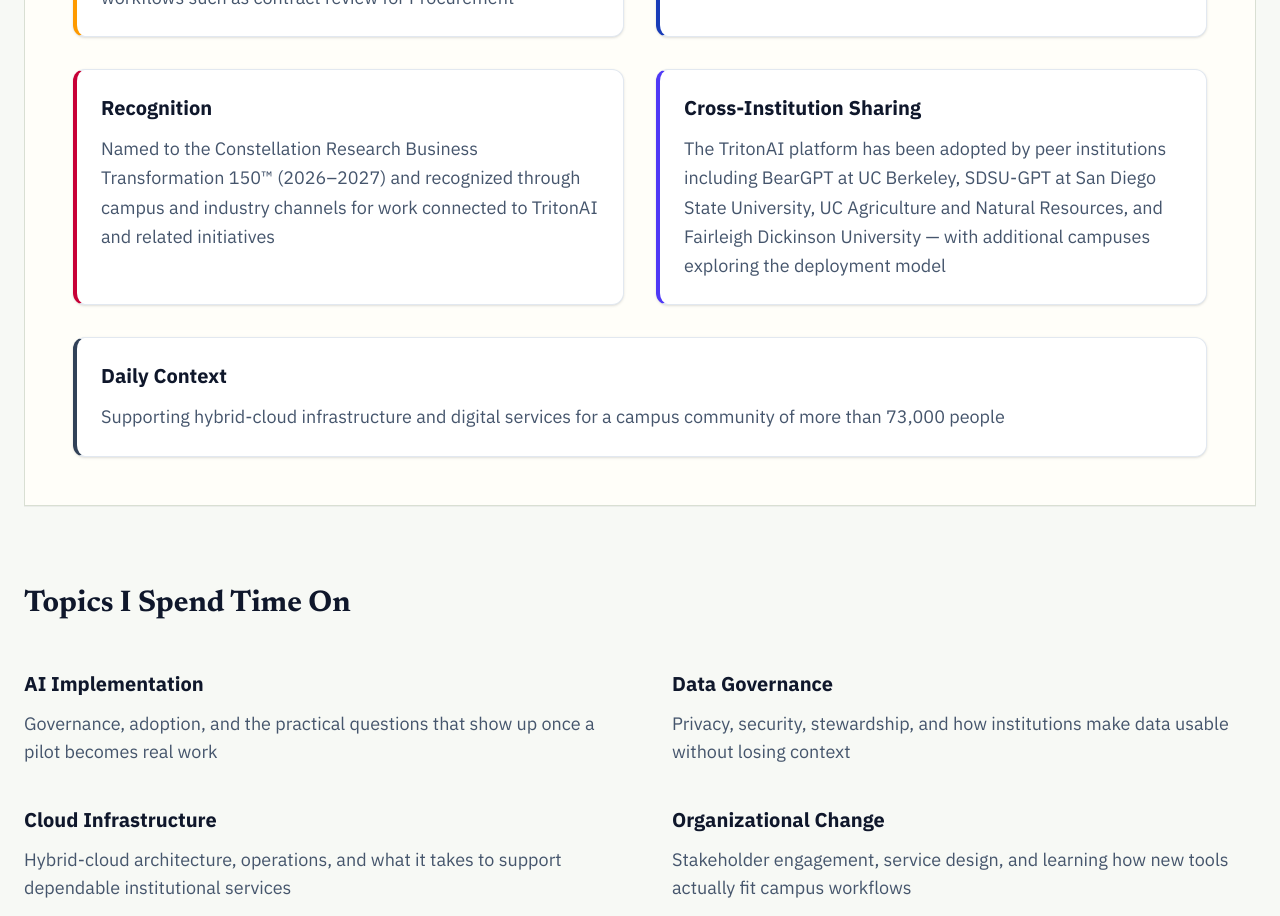
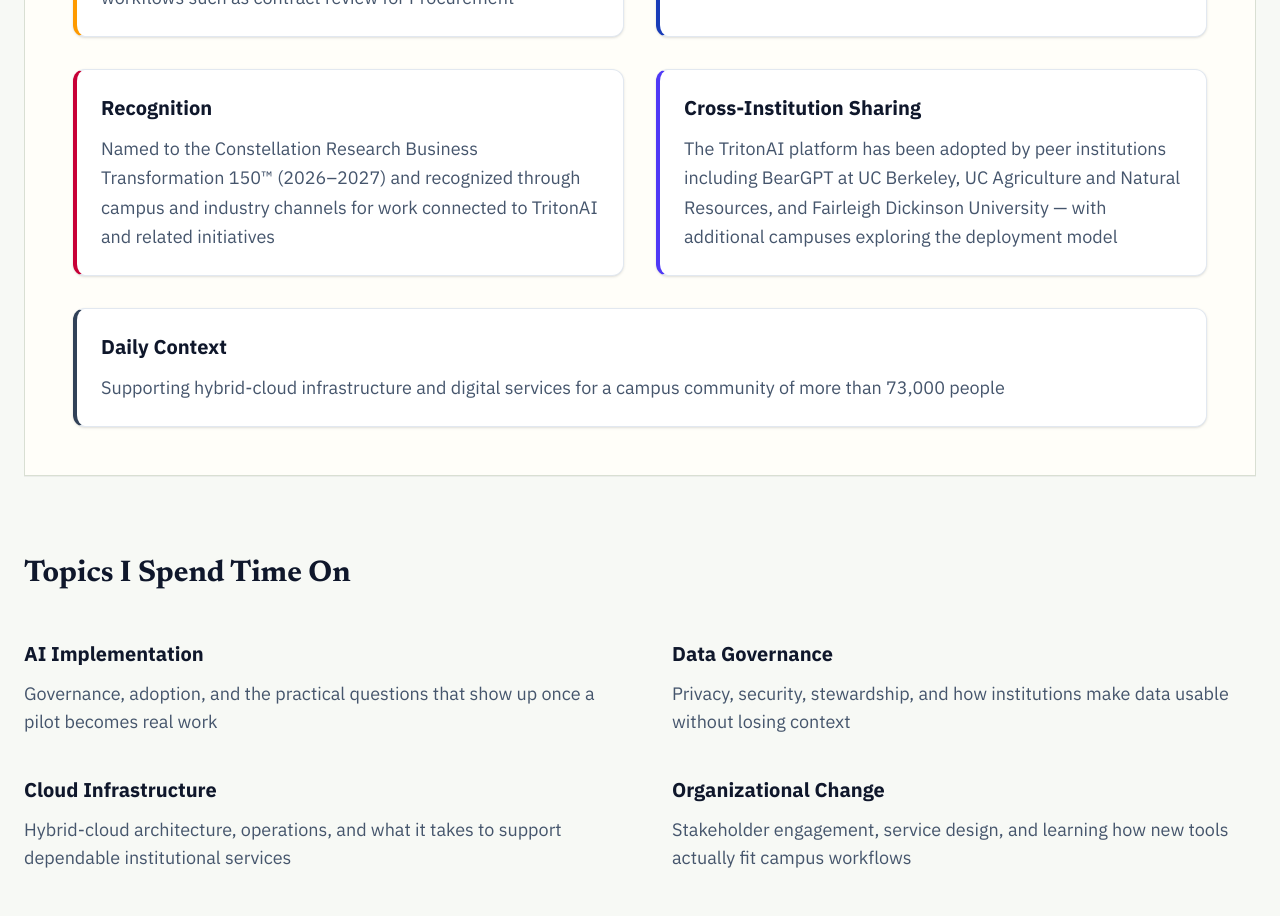
Before and after one commit to bpollak/brettpollak-website, a Next.js app: page /about in a window 1280 px wide. Shown: the part 1740-2656 px from the top of the page. Built offline with nearby package versions, Linux system fonts and the light colour scheme.

Commit message:
Remove SDSU-GPT references — SDSU did not renew

```diff
--- a/app/about/page.tsx
+++ b/app/about/page.tsx
@@ -109,7 +109,7 @@ export default function About() {
             </div>
             <div className="bg-white p-6 rounded-xl border border-slate-200 border-l-4 border-l-indigo-600 shadow-sm hover:shadow-md transition-shadow card-3d">
               <h3 className="text-xl font-bold text-slate-900 mb-3">Cross-Institution Sharing</h3>
-              <p className="text-lg text-slate-600 leading-relaxed">The TritonAI platform has been adopted by peer institutions including BearGPT at UC Berkeley, SDSU-GPT at San Diego State University, UC Agriculture and Natural Resources, and Fairleigh Dickinson University — with additional campuses exploring the deployment model</p>
+              <p className="text-lg text-slate-600 leading-relaxed">The TritonAI platform has been adopted by peer institutions including BearGPT at UC Berkeley, UC Agriculture and Natural Resources, and Fairleigh Dickinson University — with additional campuses exploring the deployment model</p>
             </div>
             <div className="bg-white p-6 rounded-xl border border-slate-200 border-l-4 border-l-slate-700 shadow-sm hover:shadow-md transition-shadow md:col-span-2 card-3d">
               <h3 className="text-xl font-bold text-slate-900 mb-3">Daily Context</h3>
--- a/app/tritongpt/TritonGPTContent.tsx
+++ b/app/tritongpt/TritonGPTContent.tsx
@@ -136,7 +136,7 @@ export default function TritonGPTContent() {
             <span className="font-bold text-blue-800">TritonGPT</span> remains the platform layer at the center of that work: a secure, SDSC-hosted environment available to more than <span className="font-bold">73,000 students, staff, and faculty</span>. The current arc is broader than chat: model choice, on-prem and approved cloud routes, API access for builders, embedded website support, and the building blocks for agentic workflows.
           </p>
             <p className="text-xl text-[#485248] leading-9">
-              The platform has also been licensed to peer institutions, including <span className="font-bold">UC Berkeley (BearGPT)</span>, <span className="font-bold">San Diego State University (SDSU-GPT)</span>, UC Agriculture and Natural Resources, and Fairleigh Dickinson University.
+              The platform has also been licensed to peer institutions, including <span className="font-bold">UC Berkeley (BearGPT)</span>, UC Agriculture and Natural Resources, and Fairleigh Dickinson University.
             </p>
           </div>
         </div>
```
